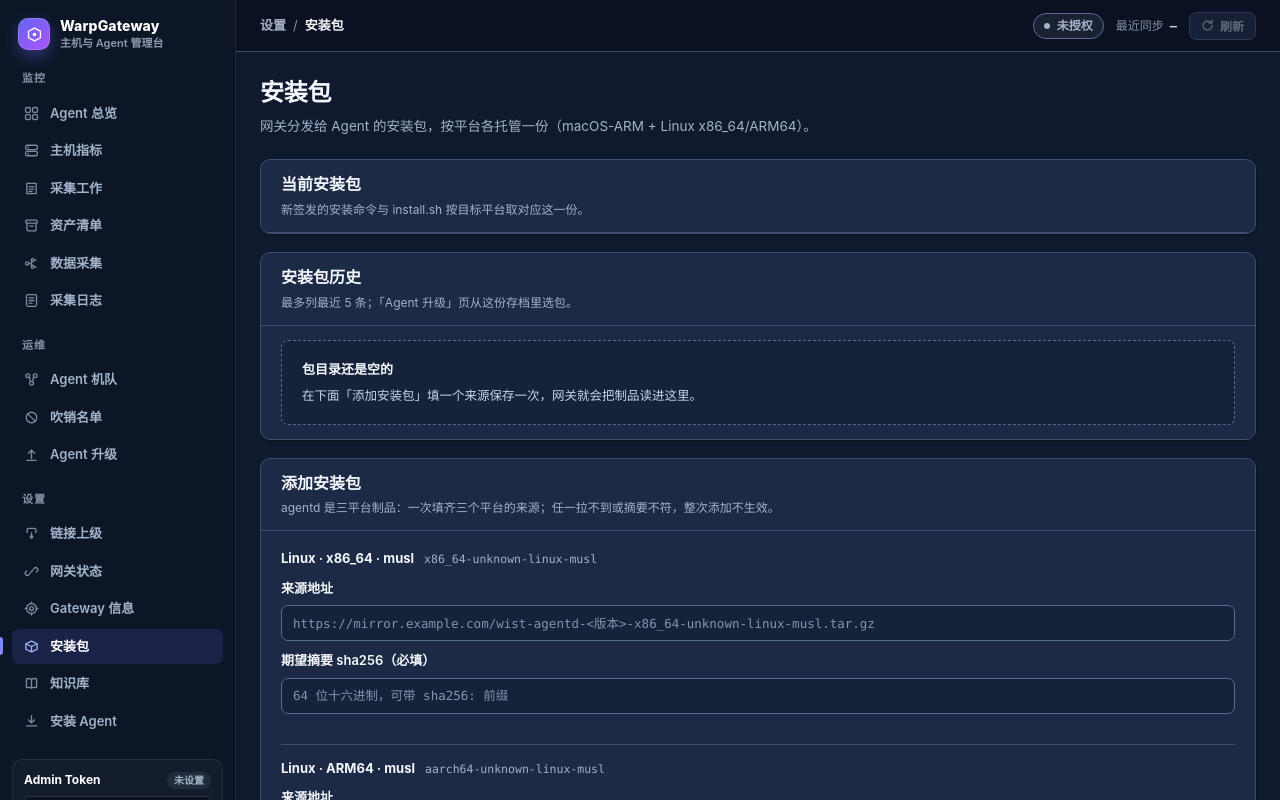
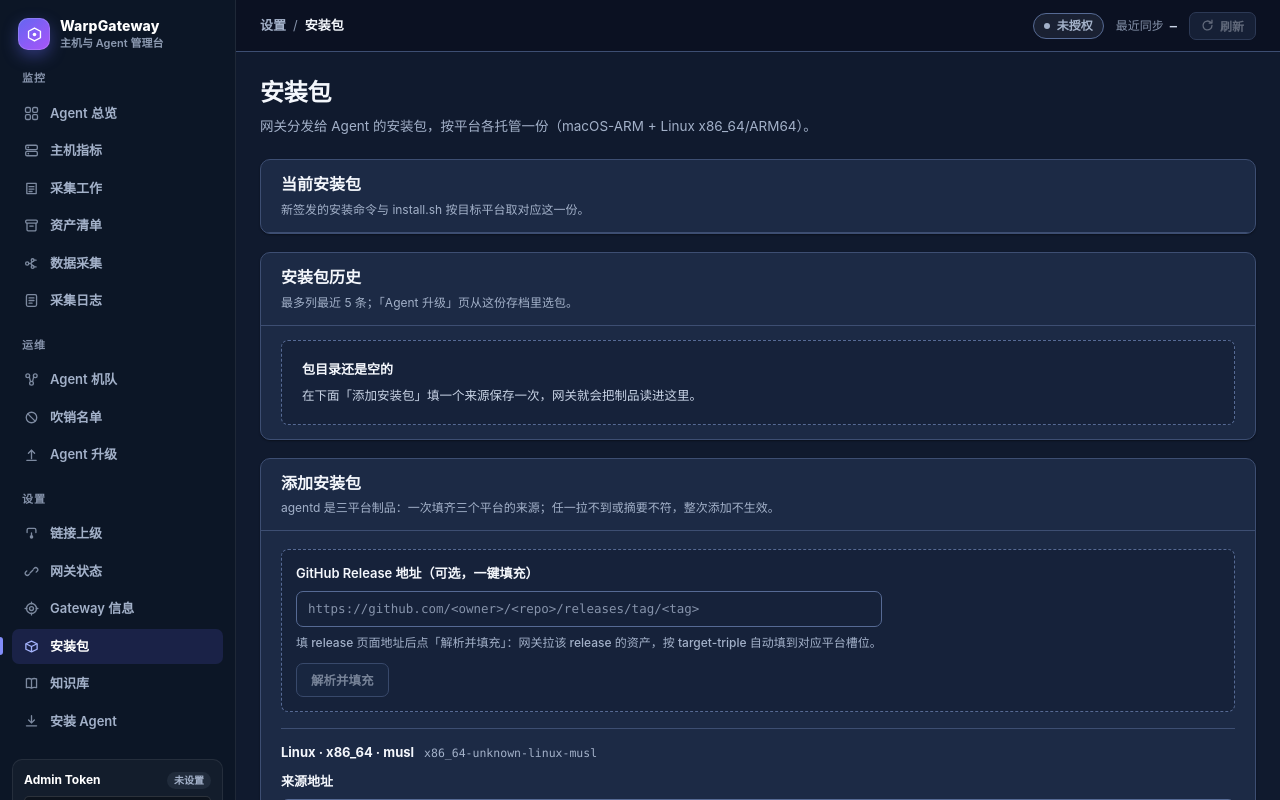
Before and after one commit to dayu-sec/wist-gateway-web, a React (Vite) app: page /install-package in a window 1280 px wide. Shown: the top 800 px of the page. Built offline with nearby package versions, Linux system fonts and the light colour scheme.

Commit message:
feat(install-package): GitHub Release 一键填充（对齐 gops）

```diff
--- a/package.json
+++ b/package.json
@@ -1,7 +1,7 @@
 {
   "name": "wist-gateway-web",
   "private": true,
-  "version": "0.3.0",
+  "version": "0.4.0",
   "type": "module",
   "engines": {
     "node": ">=24"
@@ -20,6 +20,7 @@
     "test:self-state-history": "tsx tests/self-state-history-contract.test.ts",
     "test:link-enroll": "tsx tests/link-enroll-parse.test.ts",
     "test:install-package": "tsx tests/install-package-contract.test.ts",
+    "test:github-release": "tsx tests/github-release-resolve-contract.test.ts",
     "test:install-packages": "tsx tests/install-packages-contract.test.ts",
     "test:sha256": "tsx tests/sha256.test.ts",
     "test:knowledge": "tsx tests/knowledge-contract.test.ts",
--- a/src/api/admin.ts
+++ b/src/api/admin.ts
@@ -282,6 +282,19 @@ export interface SetAgentInstallPackageCommand {
   requestedBy?: string;
 }
 
+/** GitHub Release 里的一个资产（含平台槽位与 sha256）。 */
+export interface ResolvedGitHubAsset {
+  name: string;
+  artifactUrl: string;
+  sha256: string | null;
+  platform: string | null;
+}
+
+export interface ResolvedGitHubRelease {
+  version: string;
+  assets: ResolvedGitHubAsset[];
+}
+
 /**
  * Agent 的数据面上送目标（生效值）。
  *
@@ -1188,6 +1201,33 @@ export async function setAgentInstallPackage(
     },
   );
   return normalizeAgentInstallPackage(payload);
+}
+
+/**
+ * 解析 GitHub Release 页面地址：拉出 tag（版本）与各平台制品地址（含 sha256），供「安装包」页一键填充。
+ *
+ * 输入 `https://github.com/<owner>/<repo>/releases/tag/<tag>`。**不回落示例**：这是解析请求，失败要冒出来。
+ */
+export async function resolveGitHubRelease(
+  releaseUrl: string,
+): Promise<ResolvedGitHubRelease> {
+  const raw = await requestJson<{
+    version?: unknown;
+    assets?: Array<Record<string, unknown>>;
+  }>("/api/v1/admin/github-release/resolve", {
+    method: "POST",
+    body: JSON.stringify({ release_url: releaseUrl }),
+  });
+  const assets = Array.isArray(raw?.assets) ? raw.assets : [];
+  return {
+    version: typeof raw?.version === "string" ? raw.version : "",
+    assets: assets.map((asset) => ({
+      name: String(asset?.name ?? ""),
+      artifactUrl: String(asset?.artifact_url ?? asset?.artifactUrl ?? ""),
+      sha256: typeof asset?.sha256 === "string" ? asset.sha256 : null,
+      platform: typeof asset?.platform === "string" ? asset.platform : null,
+    })),
+  };
 }
 
 export async function fetchAgentUplink(): Promise<AgentUplink> {
--- a/src/components/SubsystemAgentPackagePage.module.css
+++ b/src/components/SubsystemAgentPackagePage.module.css
@@ -463,6 +463,46 @@
   line-height: 1.6;
 }
 
+/* GitHub Release 一键填充（可选）：输入 + 按钮。 */
+.resolveBlock {
+  display: flex;
+  flex-direction: column;
+  align-items: flex-start;
+  gap: 10px;
+  padding: 14px;
+  border: 1px dashed var(--border-strong);
+  border-radius: var(--radius-sm);
+  background: var(--bg-elevated);
+}
+
+.secondaryButton {
+  min-height: 34px;
+  padding: 0 14px;
+  border: 1px solid var(--border-strong);
+  border-radius: var(--radius-sm);
+  background: var(--surface);
+  color: var(--text-2);
+  font-size: 12.5px;
+  font-weight: 700;
+  cursor: pointer;
+}
+
+.secondaryButton:hover:not(:disabled) {
+  border-color: var(--accent-border);
+  background: var(--surface-2);
+  color: var(--text);
+}
+
+.secondaryButton:disabled {
+  opacity: 0.55;
+  cursor: not-allowed;
+}
+
+.secondaryButton:focus-visible {
+  box-shadow: var(--ring);
+  outline: none;
+}
+
 @media (max-width: 560px) {
   .main {
     padding: 22px 16px 40px;
--- a/src/components/SubsystemAgentPackagePage.tsx
+++ b/src/components/SubsystemAgentPackagePage.tsx
@@ -5,6 +5,7 @@ import type { InstallPackageView } from "../api/admin";
 import {
   useAgentInstallPackage,
   useInstallPackages,
+  useResolveGitHubRelease,
   useSetAgentInstallPackage,
 } from "../hooks";
 import { CopyButton } from "./CopyButton";
@@ -135,15 +136,19 @@ export function SubsystemAgentPackagePage() {
   const installPackage = useAgentInstallPackage();
   const setInstallPackage = useSetAgentInstallPackage();
   const packages = useInstallPackages();
+  const resolve = useResolveGitHubRelease();
   const queryClient = useQueryClient();
 
   const blankRows = () =>
     PLATFORM_SLOTS.map((slot) => ({ platform: slot.id, url: "", sha256: "" }));
   const [rows, setRows] = useState(blankRows);
   // 两个框都不预填、成功后也都清空：这张卡的语义是**添加一个新包**。
-  const [rowErrors, setRowErrors] = useState<(string | null)[]>(() =>
-    PLATFORM_SLOTS.map(() => null),
+  const [rowErrors, setRowErrors] = useState<(string | null)[]>(
+    () => PLATFORM_SLOTS.map(() => null),
   );
+  // GitHub Release 地址：可选，一键把各平台资产填进对应槽位（对齐 gops 的录入范式）。
+  const [releaseUrl, setReleaseUrl] = useState("");
+  const [resolveNote, setResolveNote] = useState<string | null>(null);
 
   const setting = installPackage.data ?? null;
   const current = setting?.packages ?? [];
@@ -167,6 +172,35 @@ export function SubsystemAgentPackagePage() {
     setRowErrors((current) =>
       current.map((value, i) => (i === index ? message : value)),
     );
+  }
+
+  function handleResolve() {
+    const url = releaseUrl.trim();
+    if (!url) return;
+    resolve.mutate(url, {
+      onSuccess: (result) => {
+        const missing: string[] = [];
+        setRows((current) =>
+          current.map((row, index) => {
+            const slot = PLATFORM_SLOTS[index];
+            const asset = result.assets.find(
+              (item) => item.platform === slot.id,
+            );
+            if (!asset) {
+              missing.push(slot.label);
+              return row;
+            }
+            return { ...row, url: asset.artifactUrl, sha256: asset.sha256 ?? "" };
+          }),
+        );
+        setRowErrors(PLATFORM_SLOTS.map(() => null));
+        setResolveNote(
+          missing.length === 0
+            ? `已按 ${result.version} 填充 ${PLATFORM_SLOTS.length} 个平台。`
+            : `${result.version}：已填充 ${PLATFORM_SLOTS.length - missing.length} 个平台，缺少 ${missing.join(" / ")}，请手动补址（或该平台本次没有资产）。`,
+        );
+      },
+    });
   }
 
   function handlePackageSubmit(event: FormEvent<HTMLFormElement>) {
@@ -334,6 +368,42 @@ export function SubsystemAgentPackagePage() {
           </header>
 
           <form className={styles.form} onSubmit={handlePackageSubmit}>
+            <div className={styles.resolveBlock}>
+              <label className={styles.field}>
+                <span>GitHub Release 地址（可选，一键填充）</span>
+                <input
+                  type="text"
+                  value={releaseUrl}
+                  onChange={(event) => {
+                    setReleaseUrl(event.target.value);
+                    if (resolveNote) setResolveNote(null);
+                  }}
+                  placeholder="https://github.com/<owner>/<repo>/releases/tag/<tag>"
+                  autoComplete="off"
+                  spellCheck={false}
+                />
+                <small>
+                  填 release 页面地址后点「解析并填充」：网关拉该 release 的资产，按
+                  target-triple 自动填到对应平台槽位。
+                </small>
+              </label>
+              <button
+                type="button"
+                className={styles.secondaryButton}
+                onClick={handleResolve}
+                disabled={resolve.isPending || !releaseUrl.trim()}
+              >
+                {resolve.isPending ? "解析中…" : "解析并填充"}
+              </button>
+            </div>
+            {resolve.error ? (
+              <div className={styles.errorBanner} role="alert">
+                {`解析失败：${packageAddErrorMessage(resolve.error)}`}
+              </div>
+            ) : null}
+            {resolveNote ? (
+              <p className={styles.fieldHint}>{resolveNote}</p>
+            ) : null}
             {PLATFORM_SLOTS.map((slot, index) => (
               <div key={slot.id} className={styles.variantBlock}>
                 <div className={styles.variantTitle}>
--- a/src/hooks/index.ts
+++ b/src/hooks/index.ts
@@ -42,6 +42,7 @@ import {
   liftAgentRevocation,
   pauseWork,
   recordKnowledgePackage,
+  resolveGitHubRelease,
   resumeWork,
   revokeAgent,
   revokeWork,
@@ -243,6 +244,13 @@ export function useSetAgentInstallPackage() {
     onSuccess: () => {
       void queryClient.invalidateQueries({ queryKey: ["agent-install-package"] });
     },
+  });
+}
+
+/** 解析 GitHub Release 页面地址（安装包页「一键填充」用）。不回落示例：失败要冒出来。 */
+export function useResolveGitHubRelease() {
+  return useMutation({
+    mutationFn: (releaseUrl: string) => resolveGitHubRelease(releaseUrl),
   });
 }
 
```
Also changed, not shown: version.txt, 2 other files (tests, documents, lock files or other folders).
